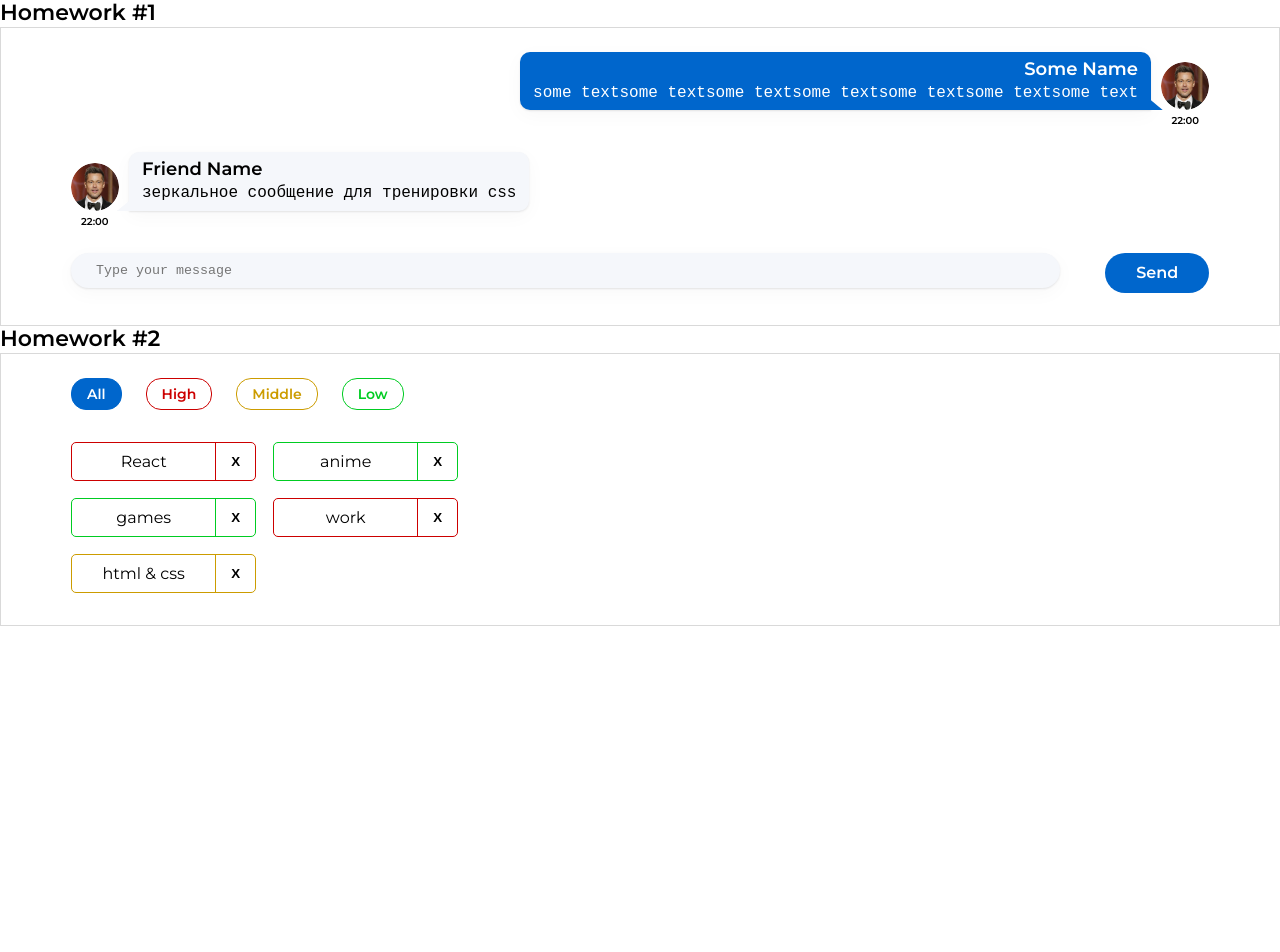
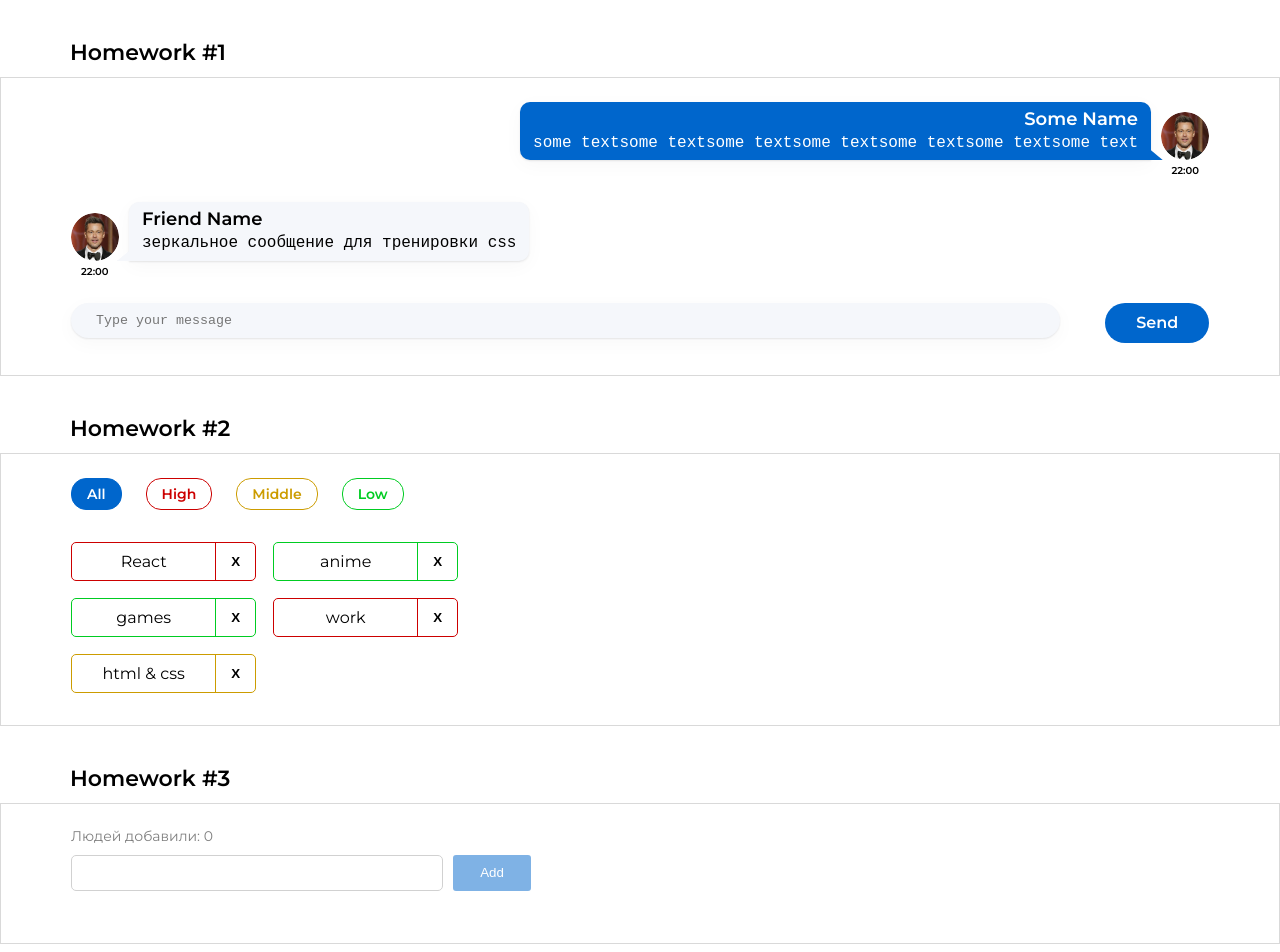
Before and after one commit to DenysDominskyi/homework-front-main, a React (Create React App) app: page / in a window 1280 px wide. Shown: the top 952 px of the page. Before the commit the page ends 800 px from the top, so only its background shows below. Built offline with nearby package versions, Linux system fonts and the light colour scheme.

Commit message:
HW3 (Sprint 2)

```diff
--- a/src/s1-main/App.module.css
+++ b/src/s1-main/App.module.css
@@ -1,20 +1,19 @@
 .App {
     --header_height: 60px;
+    max-width: 1280px;
+    margin: 0 auto;
+    padding-top: 40px;
 }
 
 .hw {
+    display: flex;
+    width: 100%;
     position: relative;
     border: 1px solid #D9D9D9;
-
-    display: flex;
     flex-direction: column;
     padding: 24px 70px 32px 70px;
-
-    max-width: 1280px;
-
-
-    margin: 0 auto;
-
+    margin-top: 10px;
+    margin-bottom: 40px;
 }
 
 .hwTitle {
@@ -22,4 +21,5 @@
     font-weight: 600;
     line-height: 26.82px;
     text-align: left;
+    padding: 0 70px;
 }
--- a/src/s1-main/App.tsx
+++ b/src/s1-main/App.tsx
@@ -2,6 +2,7 @@
 import s from './App.module.css'
 import HW1 from '../s2-homeworks/hw01/HW1'
 import HW2 from '../s2-homeworks/hw02/HW2'
+import HW3 from '../s2-homeworks/hw03/HW3'
 
 function App() {
     return (
@@ -9,7 +10,7 @@
             <HW1/>
             {/*раскомментировать по ходу выполнения*/}
             <HW2/>
-            {/*<HW3/>*/}
+            <HW3/>
             {/*<HW4/>*/}
 
             {/*при выполнении дз 5 и более - закомментировать здесь дз 1-4, так как они есть внутри дз 5*/}
--- a/src/s2-homeworks/hw01/HW1.tsx
+++ b/src/s2-homeworks/hw01/HW1.tsx
@@ -10,7 +10,7 @@
 done * 2 - описать тип MessagePropsType в файле Message.tsx
 done * 3 - в файле Message.tsx отобразить приходящие данные
 done * 4 - выполнить пункты 2, 3 в файле FriendMessage.tsx
-* 5 - сделать стили в соответствии с дизайном
+done * 5 - сделать стили в соответствии с дизайном
 * */
 
 // нужно создать правильный тип вместо any
--- a/src/s2-homeworks/hw01/message/Message.module.css
+++ b/src/s2-homeworks/hw01/message/Message.module.css
@@ -30,6 +30,7 @@
     border-radius: 10px 10px 0 10px;
     box-shadow: 0px 1px 2px 0px #1D21261A,
         0px 5px 20px 0px #1D212608;
+    /* word-wrap: break-word; */
 }
 
 .text::after {
--- a/src/s2-homeworks/hw03/Greeting.module.css
+++ b/src/s2-homeworks/hw03/Greeting.module.css
@@ -1,35 +1,82 @@
-.greetingForm {
-}
+.greetingForm {}
 
 .inputAndButtonContainer {
+    display: flex;
+    gap: 10px;
 }
 
 .error {
+    color: red;
+    font-family: Montserrat;
+    font-size: 14px;
+    font-weight: 400;
+    line-height: 17.07px;
+    text-align: left;
+    margin-bottom: 10px;
 }
 
 .input {
+    width: 372px;
+    height: 36px;
+    border-radius: 5px;
+    border: 1px solid #D1D1D1;
+    margin-bottom: 10px;
+    padding: 8px;
+    font-family: Montserrat;
+    font-size: 16px;
+    font-weight: 500;
+    line-height: 19.5px;
+    text-align: left;
 }
 
 .input:focus {
+    outline: none;
 }
 
 .errorInput {
+    border: 1px solid red;
 }
 
 .button {
+    border: none;
+    width: 78px;
+    height: 36px;
+    padding: 5px 24px;
+    gap: 10px;
+    border-radius: 3px;
+    opacity: 0.5px;
+    color: #ffffff;
+    background-color: #0066CC;
+    cursor: pointer;
 }
 
 .button:focus {
+    background-color: #0053a7;
+    box-shadow: 0 0 1px 1px black;
 }
 
 .button:active {
+    background-color: #0053a7;
 }
 
 .button:disabled {
+    opacity: 0.5;
 }
 
 .text {
+    font-family: Montserrat;
+    font-size: 14px;
+    font-weight: 400;
+    line-height: 17.07px;
+    text-align: left;
+    color: rgba(0, 0, 0, 0.5);
+    margin-bottom: 10px;
 }
 
 .greeting {
+    font-family: Montserrat;
+    font-size: 14px;
+    font-weight: 500;
+    line-height: 17.07px;
+    text-align: left;
 }
--- a/src/s2-homeworks/hw03/Greeting.tsx
+++ b/src/s2-homeworks/hw03/Greeting.tsx
@@ -2,14 +2,14 @@
 import s from './Greeting.module.css'
 
 type GreetingPropsType = {
-    name: any // need to fix any
-    setNameCallback: any // need to fix any
-    addUser: any // need to fix any
-    onBlur: any // need to fix any
-    onEnter: any // need to fix any
-    error: any // need to fix any
-    totalUsers: any // need to fix any
-    lastUserName?: any // need to fix any
+    name: string
+    setNameCallback: (e: ChangeEvent<HTMLInputElement>) => void
+    addUser: () => void
+    onBlur: () => void // need to fix any
+    onEnter: (e: KeyboardEvent<HTMLInputElement>) => void
+    error: string
+    totalUsers: number
+    lastUserName?: string
 }
 
 // презентационная компонента (для верстальщика)
@@ -25,7 +25,7 @@
         lastUserName,
     } // деструктуризация пропсов
 ) => {
-    const inputClass = s.errorInput // need to fix with (?:)
+    const inputClass = error === '' ? s.input : `${s.input} ${s.errorInput}` // need to fix with (?:)
 
     return (
         <div id={'hw3-form'} className={s.greetingForm}>
@@ -57,7 +57,7 @@
                     className={s.button}
                     disabled={!name.trim()}
                 >
-                    add
+                    Add
                 </button>
             </div>
 
--- a/src/s2-homeworks/hw03/GreetingContainer.tsx
+++ b/src/s2-homeworks/hw03/GreetingContainer.tsx
@@ -3,34 +3,41 @@
 import { UserType } from './HW3'
 
 type GreetingContainerPropsType = {
-    users: any // need to fix any
-    addUserCallback: any // need to fix any
+    users: UserType[]
+    addUserCallback: (name: string) => void
 }
 
-export const pureAddUser = (name: any, setError: any, setName: any, addUserCallback: any) => {
-    // если имя пустое - показать ошибку, иначе - добавить юзера и очистить инпут
+export const pureAddUser = (
+    name: string,
+    setError: (errorText: string) => void,
+    setName: (newName: string) => void,
+    addUserCallback: (name: string) => void
+) => {
+    if (name.trim() === '') {
+        setError('Ошибка! Введите имя!')
+    } else {
+        addUserCallback(name)
+        setName('')
+    }
 }
 
-export const pureOnBlur = (name: any, setError: any) => { // если имя пустое - показать ошибку
+export const pureOnBlur = (name: string, setError: (errorText: string) => void) => {
+    name.trim() === '' && setError('Ошибка! Введите имя!')
 }
 
-export const pureOnEnter = (e: any, addUser: any) => { // если нажата кнопка Enter - добавить
+export const pureOnEnter = (presedKey: string, addUser: () => void) => {
+    presedKey === 'Enter' && addUser()
 }
 
-// более простой и понятный для новичков
-// function GreetingContainer(props: GreetingPropsType) {
-
-// более современный и удобный для про :)
 const GreetingContainer: React.FC<GreetingContainerPropsType> = ({
     users,
     addUserCallback,
 }) => {
-    // деструктуризация пропсов
-    const [name, setName] = useState<any>('') // need to fix any
-    const [error, setError] = useState<any>('') // need to fix any
+    const [name, setName] = useState<string>('')
+    const [error, setError] = useState<string>('')
 
-    const setNameCallback = (e: any) => { // need to fix any
-        setName('some name') // need to fix
+    const setNameCallback = (e: ChangeEvent<HTMLInputElement>) => {
+        setName(e.currentTarget.value)
 
         error && setError('')
     }
@@ -42,12 +49,12 @@
         pureOnBlur(name, setError)
     }
 
-    const onEnter = (e: any) => {
-        pureOnEnter(e, addUser)
+    const onEnter = (e: KeyboardEvent<HTMLInputElement>) => {
+        pureOnEnter(e.key, addUser)
     }
 
-    const totalUsers = 0 // need to fix
-    const lastUserName = 'some name' // need to fix
+    const totalUsers: number = users.length
+    const lastUserName: string = users[users.length - 1]?.name
 
     return (
         <Greeting
--- a/src/s2-homeworks/hw03/HW3.tsx
+++ b/src/s2-homeworks/hw03/HW3.tsx
@@ -4,35 +4,37 @@
 import GreetingContainer from './GreetingContainer'
 
 /*
-* 1 - описать тип UserType
-* 2 - указать нужный тип в useState с users
-* 3 - дописать типы и логику функции pureAddUserCallback и проверить её тестами
-* 4 - в файле GreetingContainer.tsx дописать типизацию пропсов
-* 5 - в файле GreetingContainer.tsx указать нужные типы в useState с name и error
-* 6 - в файле GreetingContainer.tsx дописать тип и логику функции setNameCallback
-* 7 - в файле GreetingContainer.tsx дописать логику функций pureAddUser, pureOnBlur, pureOnEnter и проверить их тестами
-* 8 - в файле GreetingContainer.tsx вычислить количество добавленных и имя последнего (totalUsers, lastUserName)
-* 9 - в файле Greeting.tsx дописать типизацию пропсов
-* 10 - в файле Greeting.tsx вычислить inputClass в зависимости от наличия ошибки
-* 11 - сделать стили в соответствии с дизайном
+DONE * 1 - описать тип UserType
+DONE * 2 - указать нужный тип в useState с users
+DONE * 3 - дописать типы и логику функции pureAddUserCallback и проверить её тестами
+DONE * 4 - в файле GreetingContainer.tsx дописать типизацию пропсов
+DONE * 5 - в файле GreetingContainer.tsx указать нужные типы в useState с name и error
+DONE * 6 - в файле GreetingContainer.tsx дописать тип и логику функции setNameCallback
+DONE * 7 - в файле GreetingContainer.tsx дописать логику функций pureAddUser, pureOnBlur, pureOnEnter и проверить их тестами
+DONE * 8 - в файле GreetingContainer.tsx вычислить количество добавленных и имя последнего (totalUsers, lastUserName)
+DONE * 9 - в файле Greeting.tsx дописать типизацию пропсов
+DONE* 10 - в файле Greeting.tsx вычислить inputClass в зависимости от наличия ошибки
+DONE * 11 - сделать стили в соответствии с дизайном
 * */
 
 // types
 export type UserType = {
-    _id: any // need to fix any
-    name: any // need to fix any
+    _id: string
+    name: string
 }
 
-export const pureAddUserCallback = (name: any, setUsers: any, users: any) => { // need to fix any
-    const user = { // need to fix
+export const pureAddUserCallback = (name: string, setUsers: (arr: Array<UserType>)=>void, users: Array<UserType>) => {
+    const user = {
+        _id: v1(),
+        name: name
     }
     setUsers([...users, user])
 }
 
 const HW3 = () => {
-    const [users, setUsers] = useState<any>([]) // need to fix any
+    const [users, setUsers] = useState<Array<UserType>>([]) // need to fix any
 
-    const addUserCallback = (name: any) => { // need to fix any
+    const addUserCallback = (name: string) => { // need to fix any
         pureAddUserCallback(name, setUsers, users)
     }
 
```
